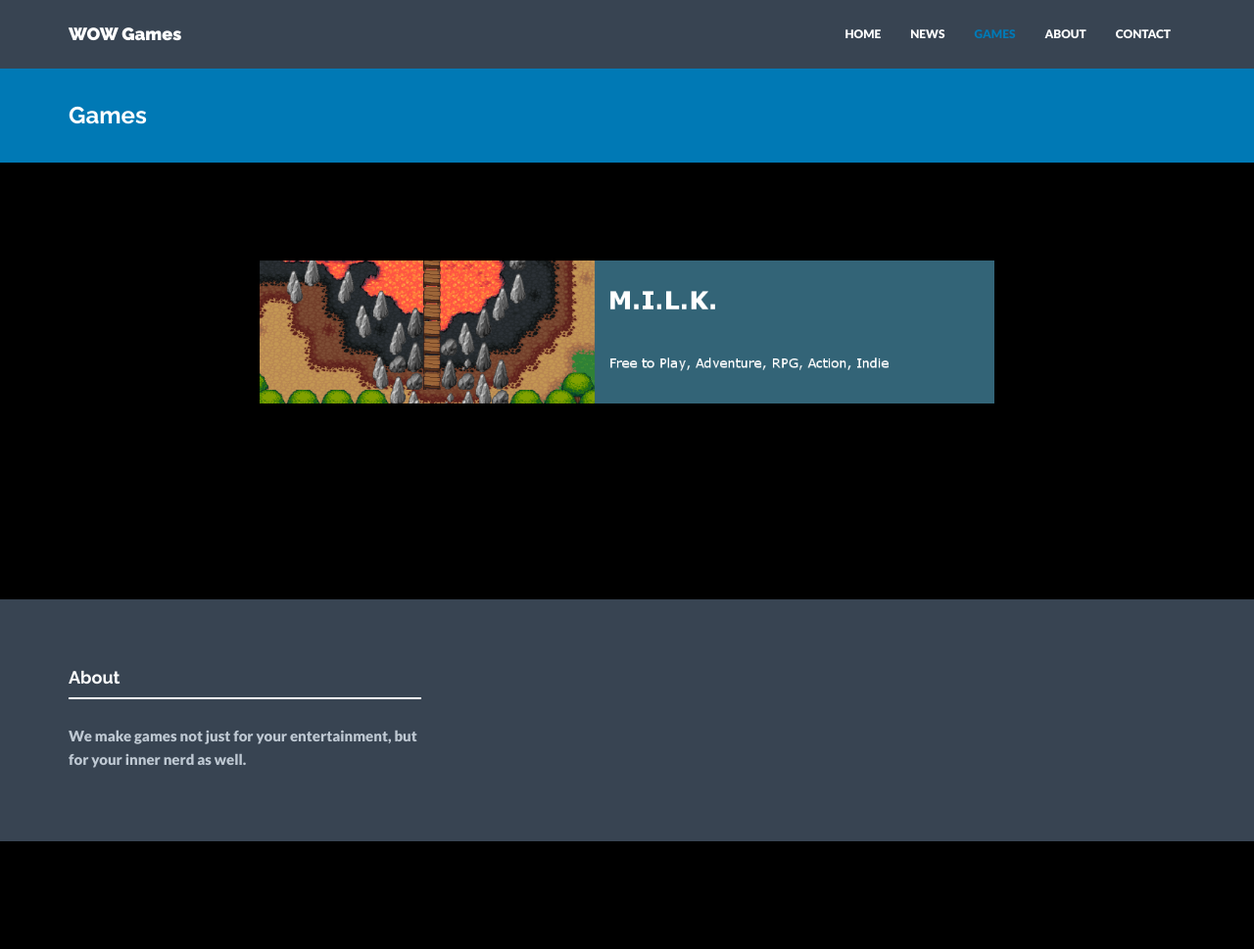
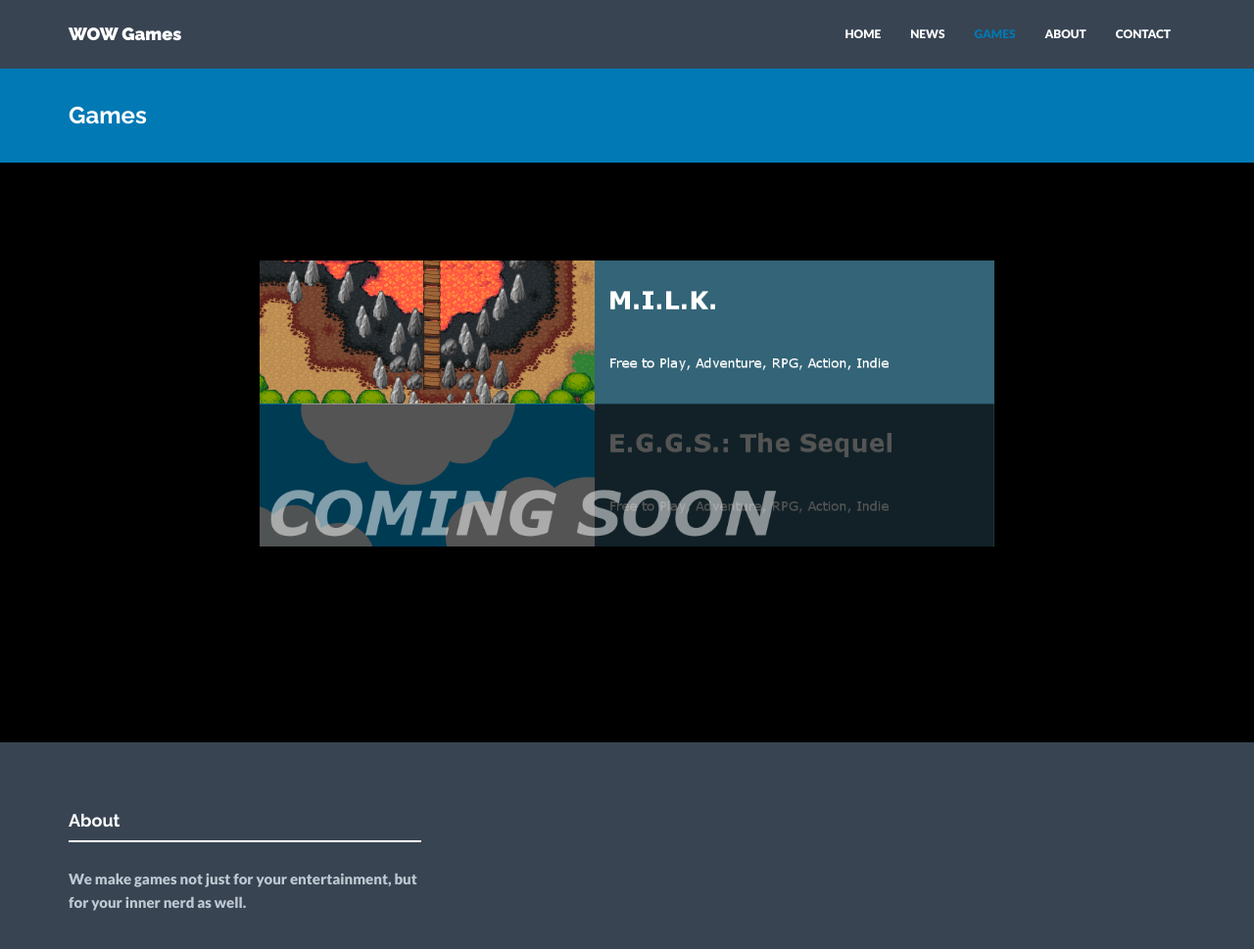
Before and after one commit to WOWGames/WOWGames.github.io, a Jekyll site: the page built from portfolio.html, in a window 1280 px wide and 1005 px high. Shown: the top 969 px of the window at 98% size. Built offline with Jekyll 4.4.1, drawn with Linux system fonts in a browser that asks for light colours; nearby versions of some CDN libraries.

```diff
--- a/index.html
+++ b/index.html
@@ -51,7 +51,7 @@ permalink:
             <h4>Latest News</h4>
             <div class="hline"></div>
             {% for post in site.categories['blog'] limit:5 %}
-                <p><a href="{{ post.url | prepend: site.baseurl }}">{{ post.title }}.</a></p>
+                <p><a href="{{ post.url | prepend: site.baseurl }}">{{ post.title }}</a></p>
             {% endfor %}
         </div>
 
--- a/portfolio.html
+++ b/portfolio.html
@@ -9,7 +9,7 @@ permalink: /games/
    <div class="col-lg-8 col-lg-offset-2 centered">
       <br>
       <a href="{{ site.baseurl }}/games/milk/"> <img src="/assets/img/milk_clickbutton_gamespage.png" align="left"></a>
-
+      <img src="/assets/img/eggs_clickbutton_gamespage.png" align="left">
       <div class="spacing"></div>
 
     </div>
```
Also changed, not shown: other parts of index.html (+1 -1 lines).
